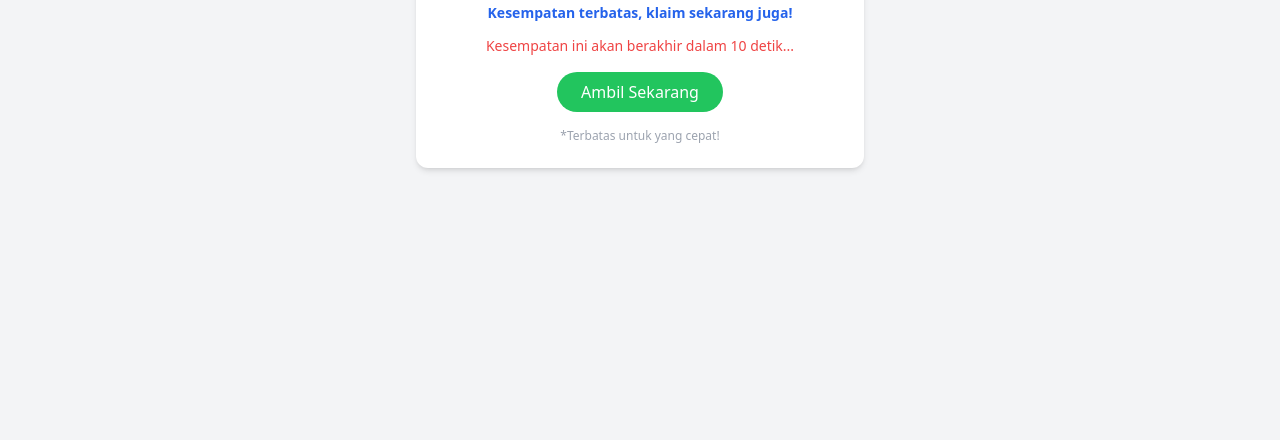
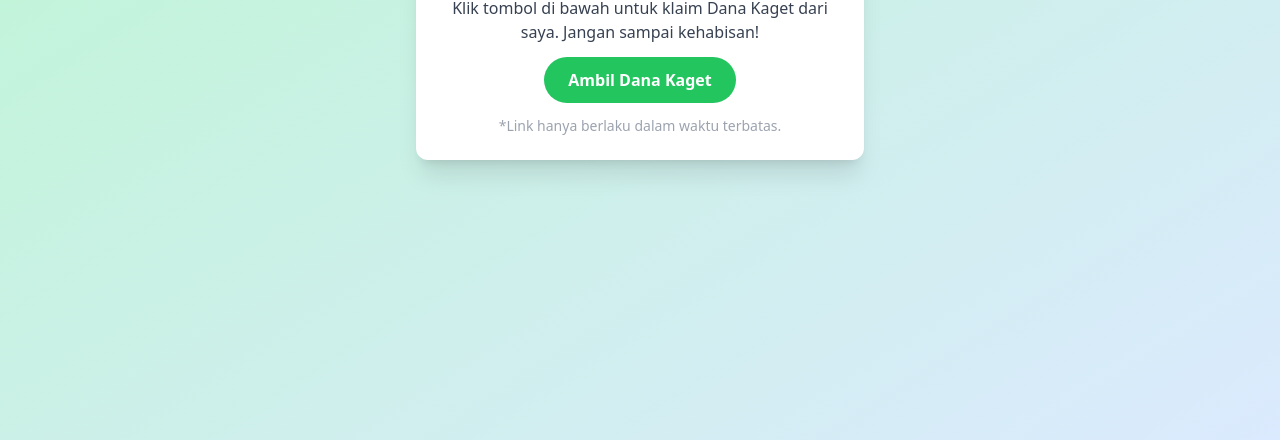
Before and after one commit to Kingkage-cybey/Dana_kaget, a plain HTML site: page index.html in a window 1280 px wide. Shown: the part 360-800 px from the top of the page. Drawn offline with nearby package versions, Linux system fonts and the light colour scheme.

Commit message:
Add files via upload

```diff
--- a/index.html
+++ b/index.html
@@ -3,56 +3,20 @@
 <head>
   <meta charset="UTF-8" />
   <meta name="viewport" content="width=device-width, initial-scale=1.0" />
-  <title>Dana Kaget</title>
+  <title>Dana Kaget | Klaim Sekarang</title>
   <script src="https://cdn.tailwindcss.com"></script>
 </head>
-<body class="bg-gray-100 flex justify-center items-center min-h-screen">
-  <div class="bg-white p-6 rounded-xl shadow-md text-center max-w-md w-full relative">
+<body class="bg-gradient-to-br from-green-200 to-blue-100 min-h-screen flex items-center justify-center">
+  <div class="bg-white p-6 rounded-xl shadow-xl max-w-md w-full text-center">
+    <h1 class="text-3xl font-bold text-green-600 mb-4">Dana Kaget Telah Tiba!</h1>
+    <p class="mb-6 text-gray-700">Klik tombol di bawah untuk klaim Dana Kaget dari saya. Jangan sampai kehabisan!</p>
 
-    <!-- Judul -->
-    <h1 class="text-2xl font-bold text-green-600 mb-2">DANA KAGET!</h1>
-    <p class="mb-2">Klik tombol di bawah untuk klaim Dana Kaget:</p>
+    <a href="https://link.dana.id/danakaget?c=sdxhgl49j&r=ktVWBv" target="_blank"
+       class="bg-green-500 hover:bg-green-600 text-white font-semibold py-3 px-6 rounded-full transition duration-300">
+      Ambil Dana Kaget
+    </a>
 
-    <!-- Notifikasi -->
-    <p id="notice" class="text-sm text-blue-600 font-semibold mb-2 animate-bounce">
-      Kesempatan terbatas, klaim sekarang juga!
-    </p>
-
-    <!-- Countdown -->
-    <p id="countdown" class="text-sm text-red-500 mb-4">Kesempatan ini akan berakhir dalam 15 detik...</p>
-
-    <!-- Tombol Ambil -->
-    <div class="relative inline-block">
-      <a id="ambilBtn" href="https://link.dana.id/danakaget?c=sdxhgl49j&r=ktVWBv&orderId=20250507101214375515010300166273722181010"
-         class="bg-green-500 hover:bg-green-600 text-white py-2 px-6 rounded-full block relative z-0">
-        Ambil Sekarang
-      </a>
-    </div>
-
-    <!-- Catatan -->
-    <p class="text-xs text-gray-400 mt-4">*Terbatas untuk yang cepat!</p>
-
-    <!-- Suara -->
-    <audio id="clickSound" src="https://www.soundjay.com/button/sounds/button-16.mp3" preload="auto"></audio>
-    <audio id="dingSound" src="https://www.soundjay.com/button/sounds/button-3.mp3" preload="auto"></audio>
+    <p class="mt-6 text-sm text-gray-400">*Link hanya berlaku dalam waktu terbatas.</p>
   </div>
-
-  <script>
-    const countdown = document.getElementById("countdown");
-    const notice = document.getElementById("notice");
-    const clickSound = document.getElementById("clickSound");
-    const dingSound = document.getElementById("dingSound");
-
-    let timeLeft = 15;
-    const timer = setInterval(() => {
-      timeLeft--;
-      countdown.textContent = `Kesempatan ini akan berakhir dalam ${timeLeft} detik...`;
-      if (timeLeft <= 0) {
-        countdown.textContent = "Kesempatan telah berakhir.";
-        dingSound.play();
-        clearInterval(timer);
-      }
-    }, 1000);
-  </script>
 </body>
 </html>
```
